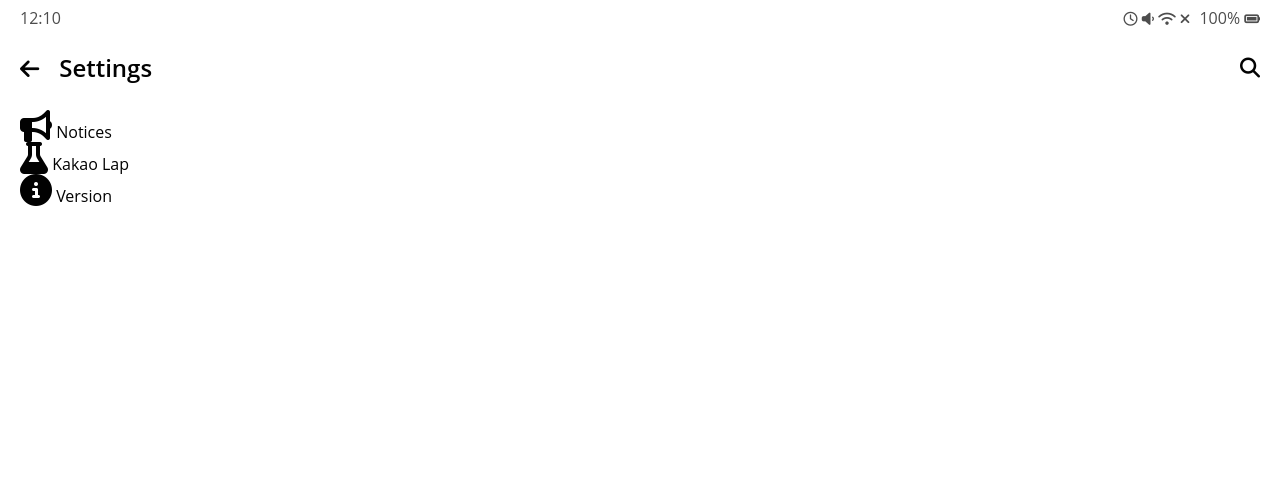
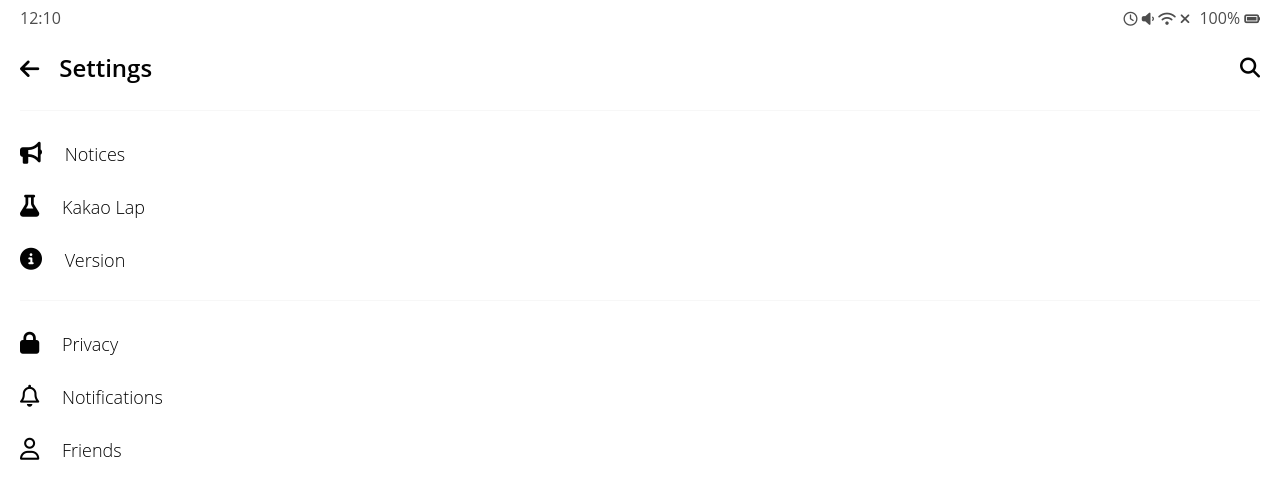
Before and after one commit to ybh1760/kakao-clone-v2, a plain HTML site: page setting.html in a window 1280 px wide. Drawn offline with Linux system fonts and the light colour scheme.

Commit message:
settings-css

```diff
--- /dev/null
+++ b/css/settings.css
@@ -0,0 +1,28 @@
+.settings {
+}
+
+.settings .settings__section {
+  border-top: 1px solid #f7f7f7;
+  padding: 30px 0px;
+}
+
+.settings .setting__icon {
+  font-size: 22px;
+  margin-right: 17px;
+}
+
+.setting__icon .fas fa-bullhorn {
+  font-size: 20px;
+}
+
+.settings .setting__title {
+  font-size: 18px;
+  font-weight: 300;
+}
+
+.settings .settings__setting {
+  margin-bottom: 30px;
+}
+.settings .settings__setting:last-child {
+  margin-bottom: 0px;
+}
--- a/css/styles.css
+++ b/css/styles.css
@@ -1,4 +1,4 @@
-@import url("https://fonts.googleapis.com/css?family=Lora:400,600&display=swap");
+@import url("https://fonts.googleapis.com/css?family=Lora:300,400,600&display=swap");
 @import "reset.css";
 @import "status-bar.css";
 @import "header.css";
@@ -7,6 +7,7 @@
 @import "friends.css";
 @import "find.css";
 @import "more.css";
+@import "settings.css";
 
 * {
   box-sizing: border-box;
--- a/setting.html
+++ b/setting.html
@@ -40,21 +40,41 @@
         <ul class="settings__list">
           <li class="settings__setting">
             <span class="setting__icon">
-              <i class="fas fa-bullhorn fa-2x"></i>
+              <i class="fas fa-bullhorn"></i>
             </span>
             <span class="setting__title">Notices</span>
           </li>
           <li class="settings__setting">
             <span class="setting__icon">
-              <i class="fas fa-flask fa-2x"></i>
+              <i class="fas fa-flask"></i>
             </span>
             <span class="setting__title">Kakao Lap</span>
           </li>
           <li class="settings__setting">
             <span class="setting__icon">
-              <i class="fas fa-info-circle fa-2x"></i>
+              <i class="fas fa-info-circle"></i>
             </span>
             <span class="setting__title">Version</span>
+          </li>
+        </ul>
+      </section>
+      <section class="settings__section">
+        <ul class="settings__list">
+          <li class="settings__setting">
+            <span class="setting__icon"><i class="fas fa-lock"></i> </span>
+            <span class="setting__title">Privacy</span>
+          </li>
+          <li class="settings__setting">
+            <span class="setting__icon">
+              <i class="far fa-bell"></i>
+            </span>
+            <span class="setting__title">Notifications</span>
+          </li>
+          <li class="settings__setting">
+            <span class="setting__icon">
+              <i class="far fa-user"></i>
+            </span>
+            <span class="setting__title">Friends</span>
           </li>
         </ul>
       </section>
```
